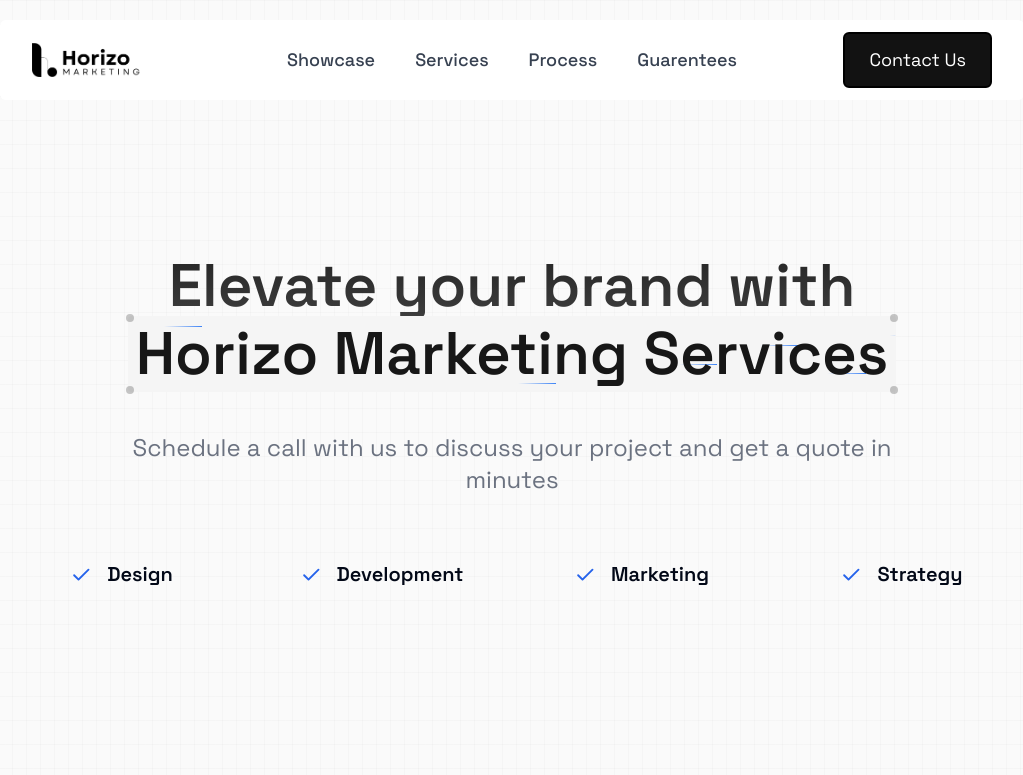
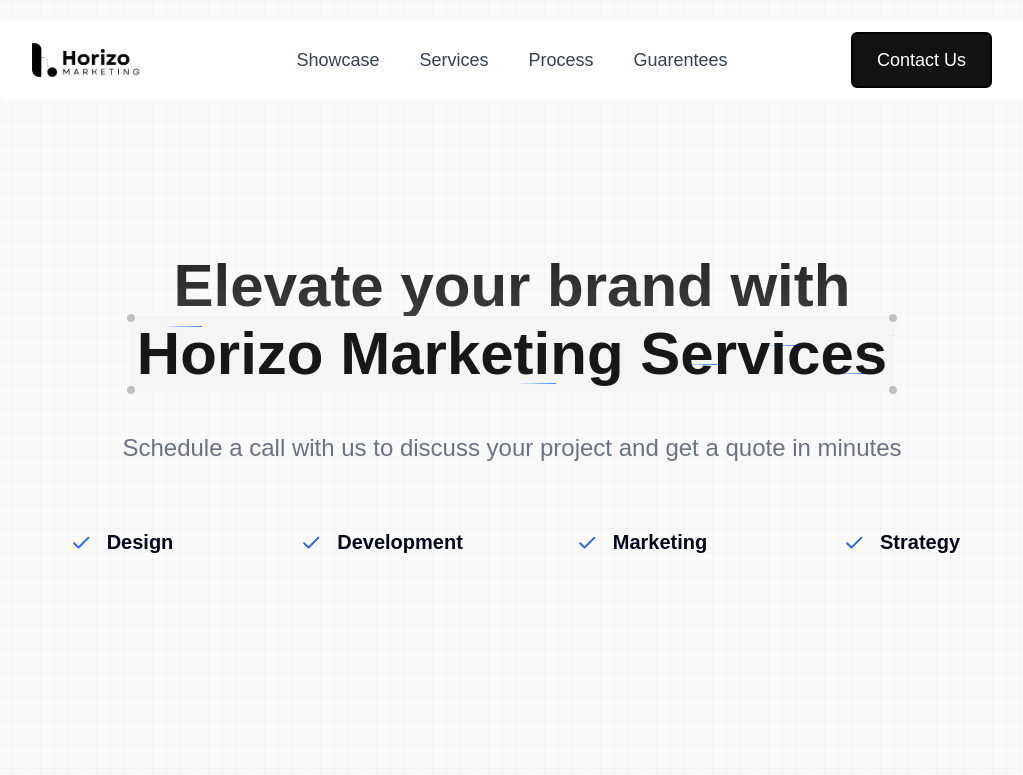
Before and after one commit to cody-ellington/hrzmkt, a Next.js app: page / in a window 1280 px wide. Shown: the top 775 px of the page, without its empty margins (128-1151 px from the left). Built offline with nearby package versions, Linux system fonts and the light colour scheme.

Commit message:
update font

```diff
--- a/app/globals.css
+++ b/app/globals.css
@@ -1,6 +1,8 @@
 @tailwind base;
 @tailwind components;
 @tailwind utilities;
+
+@import url('https://fonts.googleapis.com/css2?family=Poppins:ital,wght@0,100;0,200;0,300;0,400;0,500;0,600;0,700;0,800;0,900;1,100;1,200;1,300;1,400;1,500;1,600;1,700;1,800;1,900&display=swap');
 
 @layer base {
   :root {
@@ -65,5 +67,6 @@
   }
   body {
     @apply bg-background text-foreground;
+    font-family: "Poppins", sans-serif;
   }
 }
--- a/app/layout.tsx
+++ b/app/layout.tsx
@@ -27,7 +27,7 @@
 }>) {
   return (
     <html lang="en">
-      <body className={font.className}>
+      <body>
 
         {children}
         <Analytics />
```
